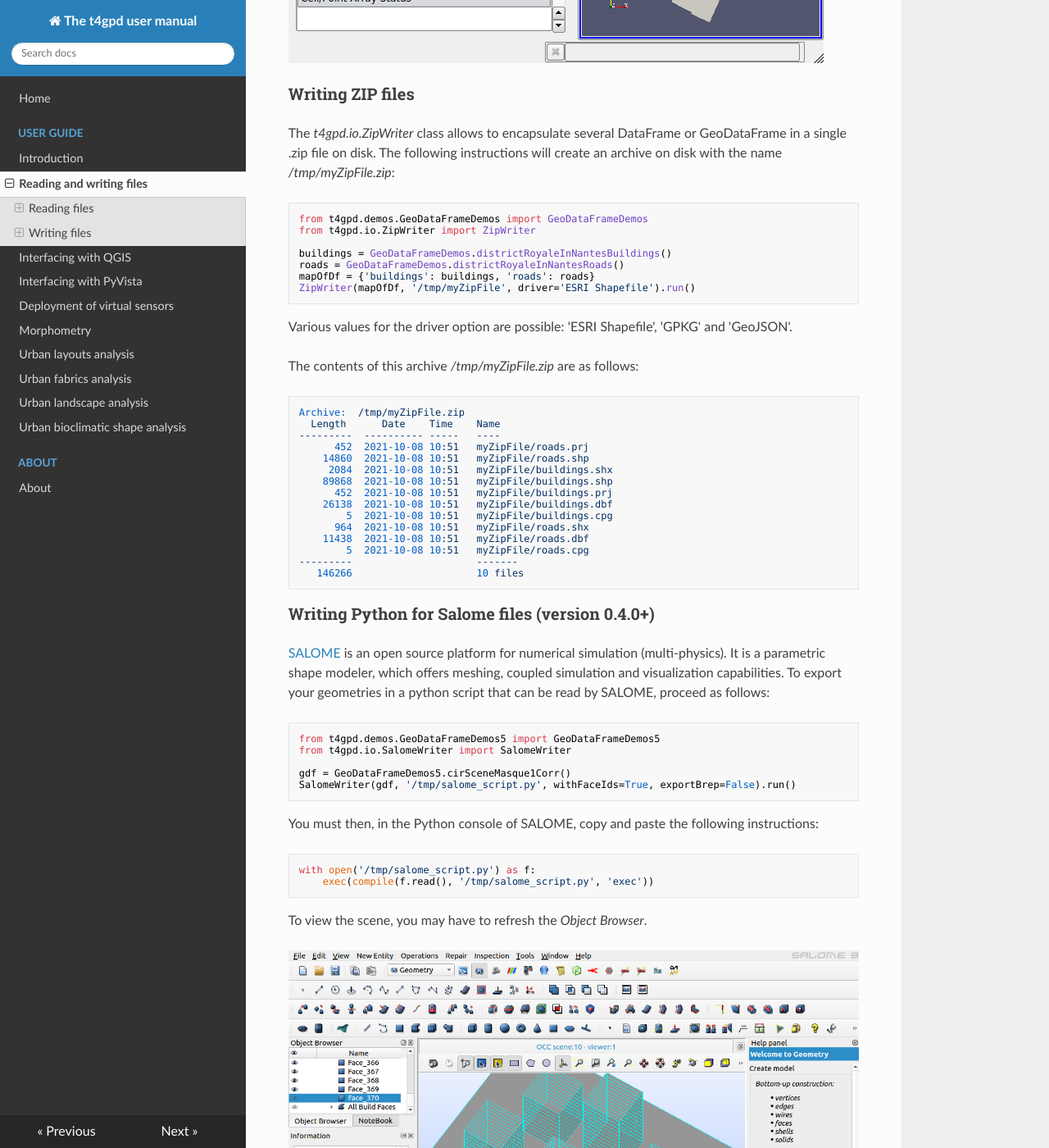
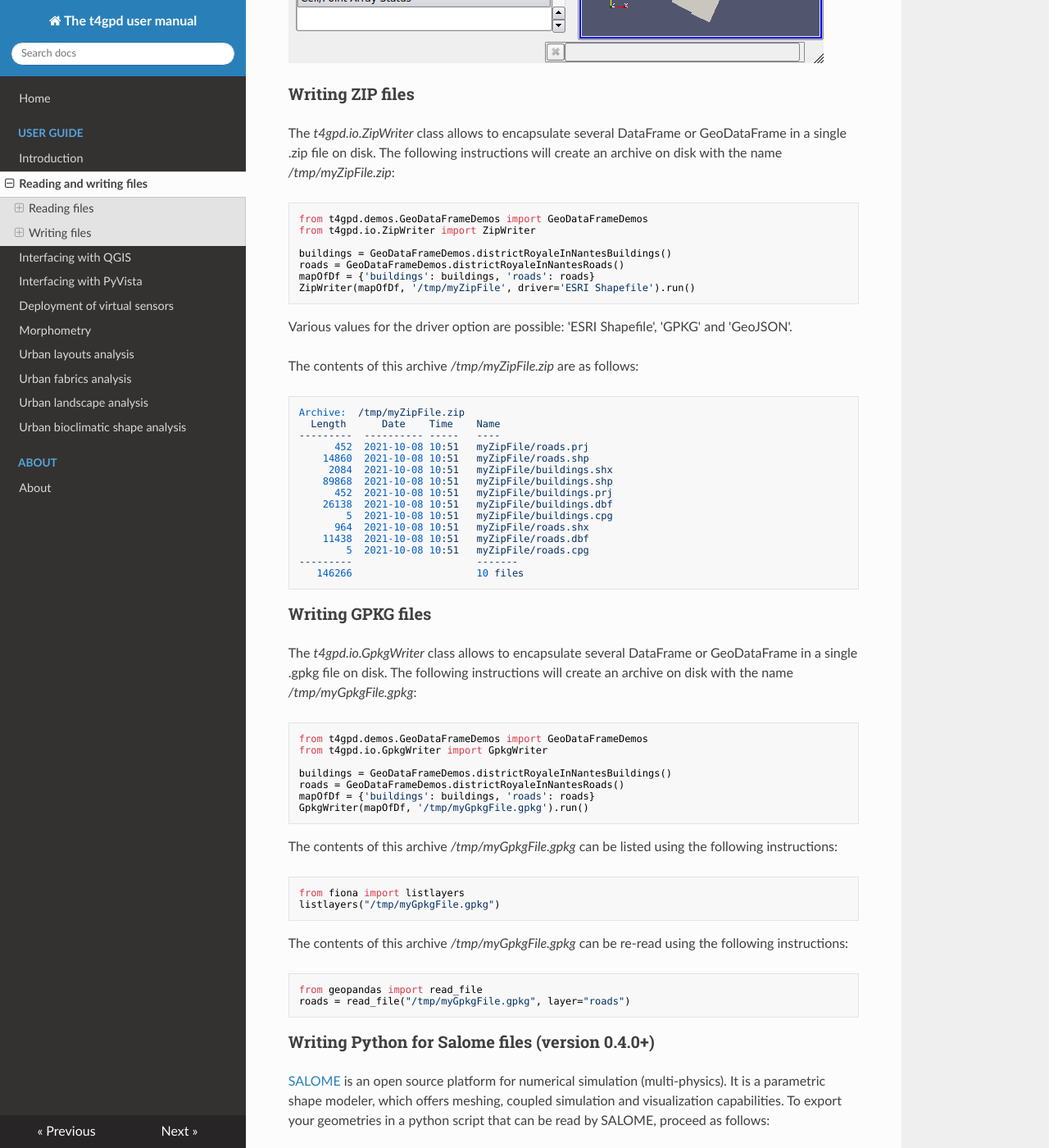
Before and after one commit to thomas-leduc/t4gpd-docs, an MkDocs documentation site: the page built from docs/io.md, in a window 1280 px wide and 1400 px high, scrolled down 5352 px. Shown: the whole window at 82% size. Built offline with MkDocs 1.6.1, drawn with Linux system fonts in a browser that asks for light colours; nearby versions of some CDN libraries.

Commit message:
Update io.md

````diff
--- a/docs/io.md
+++ b/docs/io.md
@@ -201,7 +201,7 @@ or GeoDataFrame in a single .zip file on disk. The following
 instructions will create an archive on disk with the name
 */tmp/myZipFile.zip*:
 
-```
+```python
 from t4gpd.demos.GeoDataFrameDemos import GeoDataFrameDemos
 from t4gpd.io.ZipWriter import ZipWriter
 
@@ -232,6 +232,37 @@ Archive:  /tmp/myZipFile.zip
         5  2021-10-08 10:51   myZipFile/roads.cpg
 ---------                     -------
    146266                     10 files
+```
+
+### Writing GPKG files
+
+The *t4gpd.io.GpkgWriter* class allows to encapsulate several DataFrame
+or GeoDataFrame in a single .gpkg file on disk. The following
+instructions will create an archive on disk with the name
+*/tmp/myGpkgFile.gpkg*:
+
+```python
+from t4gpd.demos.GeoDataFrameDemos import GeoDataFrameDemos
+from t4gpd.io.GpkgWriter import GpkgWriter
+
+buildings = GeoDataFrameDemos.districtRoyaleInNantesBuildings()
+roads = GeoDataFrameDemos.districtRoyaleInNantesRoads()
+mapOfDf = {'buildings': buildings, 'roads': roads}
+GpkgWriter(mapOfDf, '/tmp/myGpkgFile.gpkg').run()
+```
+
+The contents of this archive */tmp/myGpkgFile.gpkg* can be listed using the following instructions:
+
+```python
+from fiona import listlayers
+listlayers("/tmp/myGpkgFile.gpkg")
+```
+
+The contents of this archive */tmp/myGpkgFile.gpkg* can be re-read using the following instructions:
+
+```python
+from geopandas import read_file
+roads = read_file("/tmp/myGpkgFile.gpkg", layer="roads")
 ```
 
 ### Writing Python for Salome files (version 0.4.0+)
````
